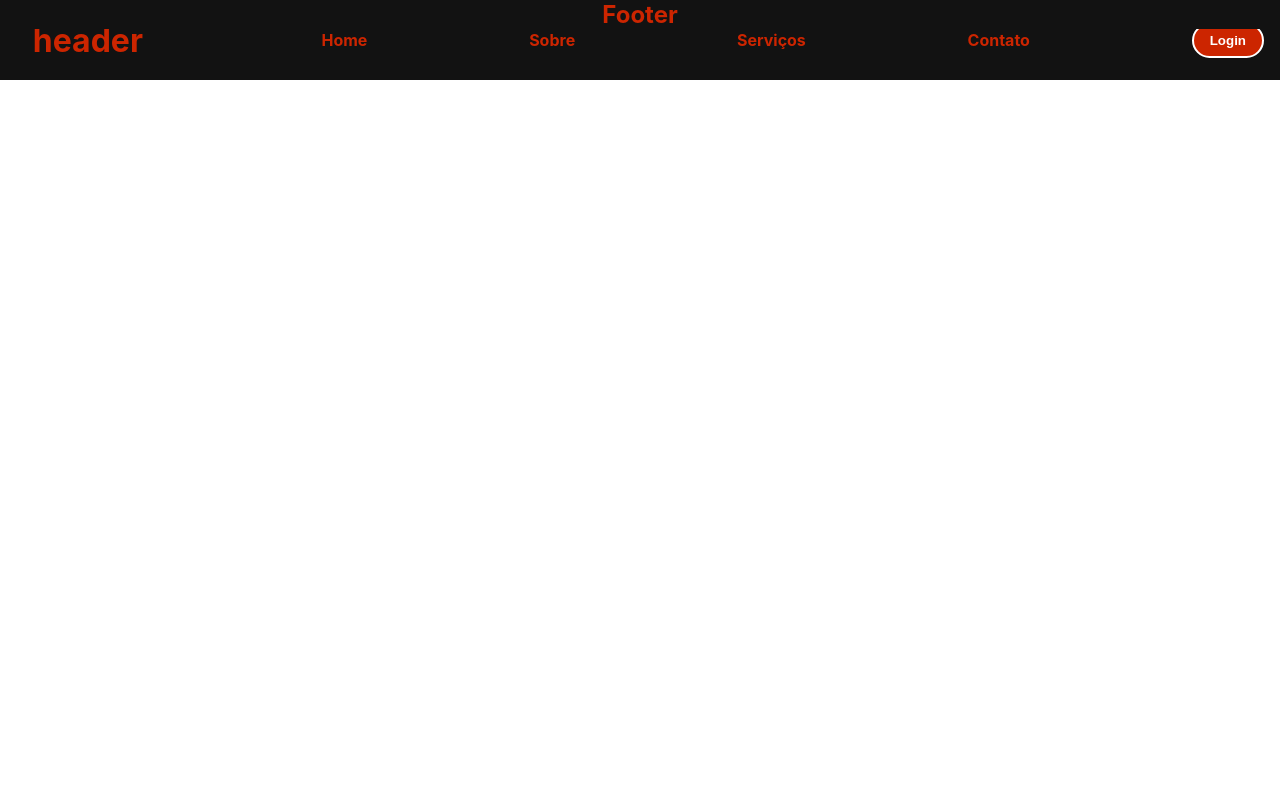
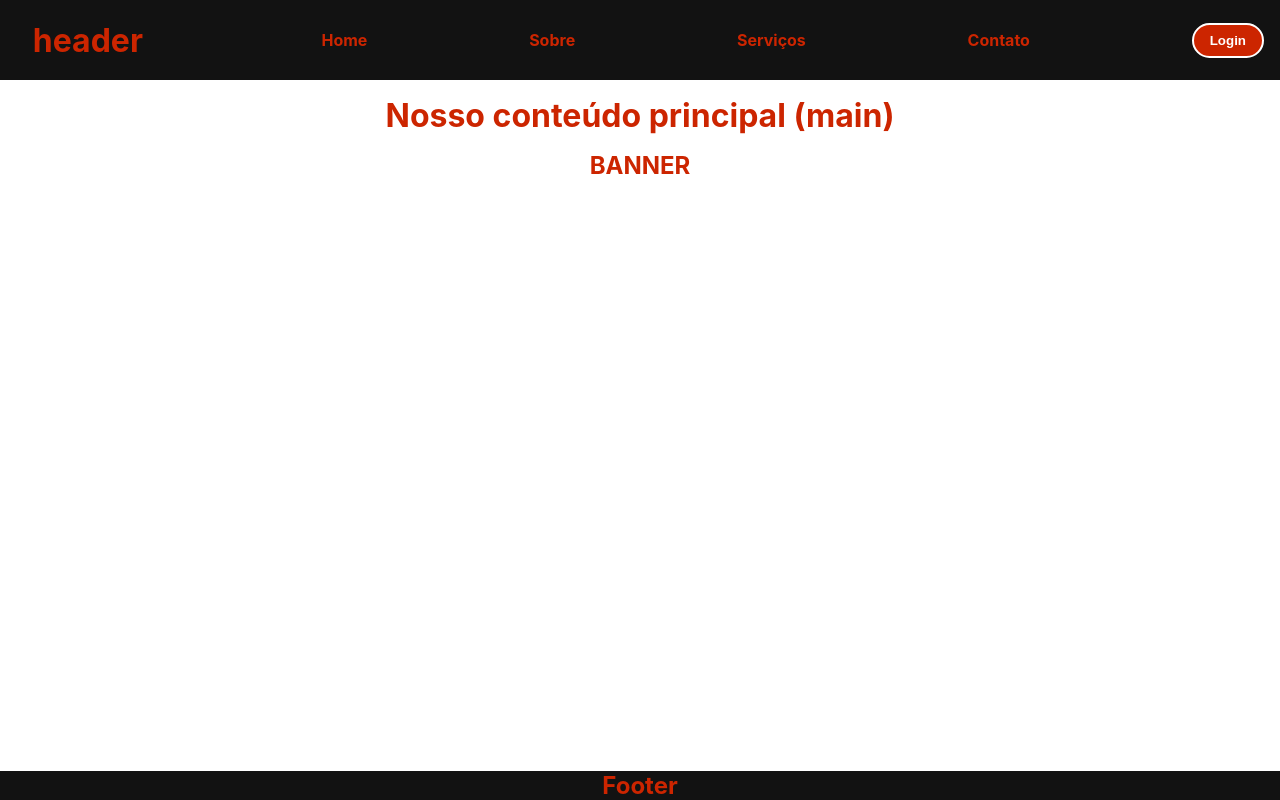
Before and after one commit to Marcelo-Diament/react-blog-example, a React (Create React App) app in the folder frontend/: page / in a window 1280 px wide. Built offline with nearby package versions, Linux system fonts and the light colour scheme.

Commit message:
feature: banner within main tag [001]

```diff
--- a/frontend/src/App.js
+++ b/frontend/src/App.js
@@ -1,5 +1,7 @@
 import React from 'react'
 import Header from './components/Header'
+import Main from './components/Main'
+import Banner from './components/Banner'
 import Footer from './components/Footer'
 import './App.css'
 
@@ -7,6 +9,9 @@ function App() {
   return (
     <div className="App">
       <Header />
+      <Main>
+        <Banner/>
+      </Main>
       <Footer />
     </div>
   )
--- /dev/null
+++ b/frontend/src/components/Banner/index.js
@@ -0,0 +1,11 @@
+import React from 'react';
+
+const Banner = () => {
+  return (
+    <section>
+      <h2>BANNER</h2>
+    </section>
+  )
+}
+
+export default Banner;
--- /dev/null
+++ b/frontend/src/components/Main/index.js
@@ -0,0 +1,12 @@
+import React from 'react'
+
+const Main = ({children}) => {
+  return (
+    <main>
+      <h1>Nosso conteúdo principal (main)</h1>
+      {children}
+    </main>
+  )
+}
+
+export default Main;
```
